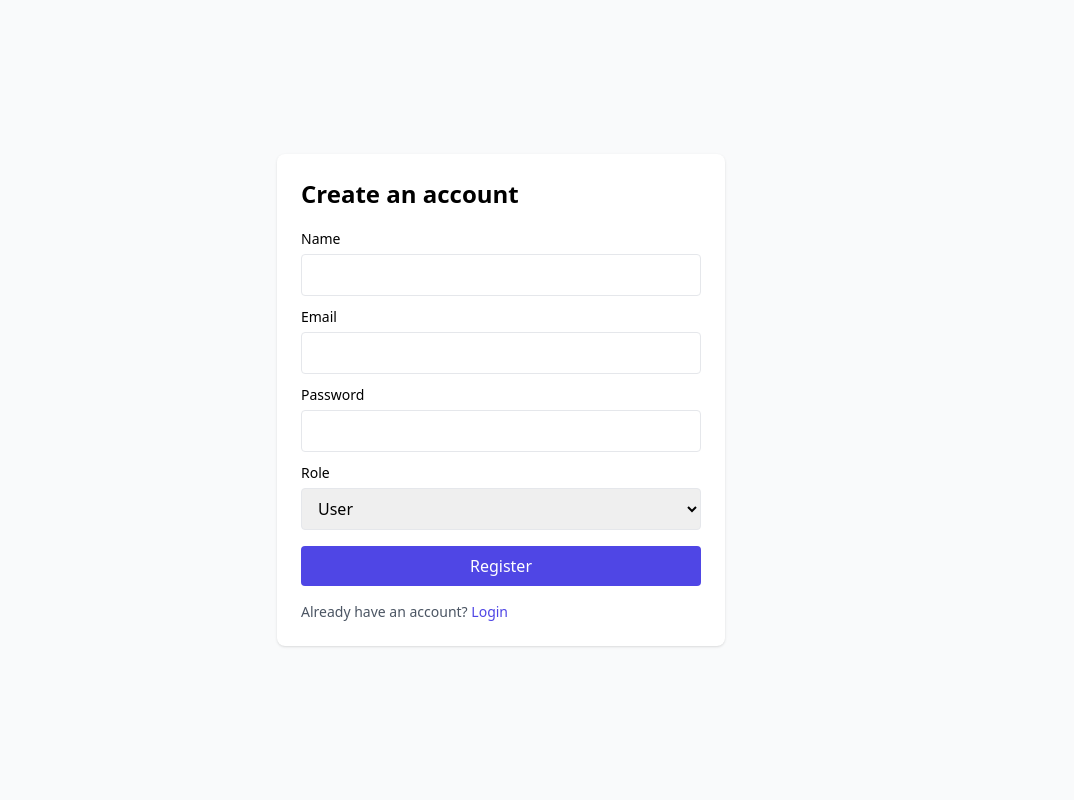
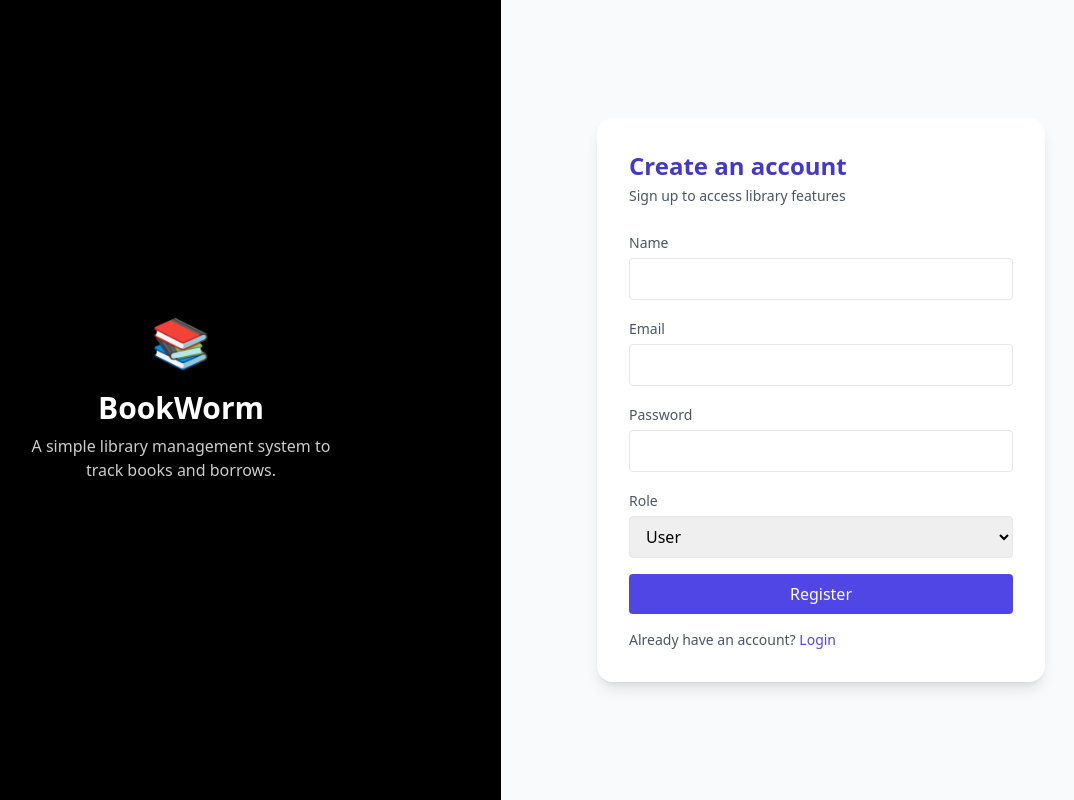
Before and after one commit to Udari2002/Library_new, a React app in the folder frontend/: page /auth/register in a window 1280 px wide. Shown: the whole page, without its empty margins (139-1213 px from the left). Built offline with nearby package versions, Linux system fonts and the light colour scheme; no server answers; the HTML template or start-up script is replaced by a standard one.

Commit message:
feat: implement AuthLayout component and refactor authentication pages to use it for consistent layout

```diff
--- /dev/null
+++ b/frontend/src/components/AuthLayout.jsx
@@ -0,0 +1,27 @@
+import React from "react";
+
+export default function AuthLayout({ children, title = "Welcome Back", subtitle = "Sign in to continue" }) {
+  return (
+    <div className="min-h-screen flex">
+      {/* Left panel - dark */}
+      <div className="hidden md:flex w-1/2 bg-black text-white items-center justify-center">
+        <div className="p-8 text-center max-w-sm">
+          <div className="text-5xl mb-6">📚</div>
+          <h2 className="text-3xl font-bold mb-2">BookWorm</h2>
+          <p className="opacity-80">A simple library management system to track books and borrows.</p>
+        </div>
+      </div>
+
+      {/* Right panel - form area */}
+      <div className="flex-1 flex items-center justify-center bg-gray-50 p-6">
+        <div className="w-full max-w-md">
+          <div className="bg-white rounded-2xl shadow-lg p-8">
+            <h1 className="text-2xl font-bold text-indigo-700 mb-1">{title}</h1>
+            <p className="text-sm text-gray-600 mb-6">{subtitle}</p>
+            {children}
+          </div>
+        </div>
+      </div>
+    </div>
+  );
+}
--- a/frontend/src/pages/auth/ForgotPassword.jsx
+++ b/frontend/src/pages/auth/ForgotPassword.jsx
@@ -1,6 +1,7 @@
 import React, { useState } from "react";
 import axios from "axios";
 import { Link } from "react-router-dom";
+import AuthLayout from "../../components/AuthLayout";
 
 const ForgotPassword = () => {
   const [email, setEmail] = useState("");
@@ -20,13 +21,10 @@ const ForgotPassword = () => {
   };
 
   return (
-    <div className="flex items-center justify-center min-h-screen bg-gray-100">
-      <div className="bg-white p-8 rounded-2xl shadow-lg w-96">
-        <h2 className="text-2xl font-bold text-center text-indigo-700 mb-6">
-          Forgot Password
-        </h2>
+    <AuthLayout title="Forgot Password" subtitle="We will send a reset link to your email">
       {message && <p className="text-green-600 text-sm mb-3">{message}</p>}
       {error && <p className="text-red-500 text-sm mb-3">{error}</p>}
+
       <form onSubmit={handleSubmit} className="space-y-4">
         <input
           type="email"
@@ -34,6 +32,7 @@ const ForgotPassword = () => {
           value={email}
           onChange={(e) => setEmail(e.target.value)}
           className="w-full px-4 py-2 border rounded-lg focus:ring-2 focus:ring-indigo-500"
+          required
         />
         <button
           type="submit"
@@ -42,13 +41,11 @@ const ForgotPassword = () => {
           Send Reset Link
         </button>
       </form>
+
       <div className="text-sm text-center mt-4">
-          <Link to="/auth/login" className="text-indigo-600 hover:underline">
-            Back to Login
-          </Link>
+        <Link to="/auth/login" className="text-indigo-600 hover:underline">Back to Login</Link>
       </div>
-      </div>
-    </div>
+    </AuthLayout>
   );
 };
 
--- a/frontend/src/pages/auth/Login.jsx
+++ b/frontend/src/pages/auth/Login.jsx
@@ -1,6 +1,7 @@
 import React, { useState } from "react";
 import { useNavigate, Link } from "react-router-dom";
 import { useAuth } from "../../context/AuthContext.jsx";
+import AuthLayout from "../../components/AuthLayout.jsx";
 
 export default function Login() {
   const { login } = useAuth();
@@ -27,22 +28,18 @@ export default function Login() {
   };
 
   return (
-    <div className="min-h-screen flex items-center justify-center bg-gray-50 p-6">
-      <form onSubmit={handleSubmit} className="bg-white w-full max-w-md shadow rounded-xl p-6 space-y-4">
-        <h1 className="text-2xl font-bold text-indigo-700">Library Login</h1>
+    <AuthLayout title="Welcome Back" subtitle="Sign in to your account">
+      {error && <div className="bg-red-50 border border-red-200 text-red-700 p-2 rounded mb-4">{error}</div>}
 
-        {error && (
-          <div className="bg-red-50 border border-red-200 text-red-700 p-2 rounded">{error}</div>
-        )}
-
-        <div className="space-y-1">
+      <form onSubmit={handleSubmit} className="space-y-4">
+        <div>
           <label htmlFor="email" className="text-sm text-gray-600">Email</label>
-          <input id="email" type="email" name="email" placeholder="you@example.com" value={form.email} onChange={handleChange} className="w-full border rounded-lg p-2" required />
+          <input id="email" type="email" name="email" placeholder="you@example.com" value={form.email} onChange={handleChange} className="w-full border rounded-lg p-2 mt-1" required />
         </div>
 
-        <div className="space-y-1">
+        <div>
           <label htmlFor="password" className="text-sm text-gray-600">Password</label>
-          <input id="password" type="password" name="password" placeholder="••••••••" value={form.password} onChange={handleChange} className="w-full border rounded-lg p-2" required />
+          <input id="password" type="password" name="password" placeholder="••••••••" value={form.password} onChange={handleChange} className="w-full border rounded-lg p-2 mt-1" required />
         </div>
 
         <div className="flex items-center justify-between">
@@ -53,6 +50,6 @@ export default function Login() {
 
         <p className="mt-4 text-sm text-gray-600">Don't have an account? <Link to="/auth/register" className="text-indigo-600">Register</Link></p>
       </form>
-    </div>
+    </AuthLayout>
   );
 }
--- a/frontend/src/pages/auth/Register.jsx
+++ b/frontend/src/pages/auth/Register.jsx
@@ -1,6 +1,7 @@
 import React, { useState } from "react";
 import { useNavigate, Link } from "react-router-dom";
 import { useAuth } from "../../context/AuthContext.jsx";
+import AuthLayout from "../../components/AuthLayout.jsx";
 
 export default function Register() {
   const { register } = useAuth();
@@ -27,40 +28,37 @@ export default function Register() {
   };
 
   return (
-    <div className="min-h-screen flex items-center justify-center bg-gray-50">
-      <form onSubmit={handleSubmit} className="w-full max-w-md bg-white p-6 rounded-lg shadow">
-        <h2 className="text-2xl font-semibold mb-4">Create an account</h2>
-        {error && <div className="text-sm text-red-600 mb-2">{error}</div>}
+    <AuthLayout title="Create an account" subtitle="Sign up to access library features">
+      {error && <div className="text-sm text-red-600 mb-2">{error}</div>}
 
-        <label className="block mb-2">
-          <span className="text-sm">Name</span>
+      <form onSubmit={handleSubmit} className="space-y-4">
+        <div>
+          <label className="text-sm text-gray-600">Name</label>
           <input name="name" value={form.name} onChange={handleChange} required className="mt-1 block w-full rounded border px-3 py-2" />
-        </label>
+        </div>
 
-        <label className="block mb-2">
-          <span className="text-sm">Email</span>
+        <div>
+          <label className="text-sm text-gray-600">Email</label>
           <input name="email" type="email" value={form.email} onChange={handleChange} required className="mt-1 block w-full rounded border px-3 py-2" />
-        </label>
+        </div>
 
-        <label className="block mb-2">
-          <span className="text-sm">Password</span>
+        <div>
+          <label className="text-sm text-gray-600">Password</label>
           <input name="password" type="password" value={form.password} onChange={handleChange} required className="mt-1 block w-full rounded border px-3 py-2" />
-        </label>
+        </div>
 
-        <label className="block mb-4">
-          <span className="text-sm">Role</span>
+        <div>
+          <label className="text-sm text-gray-600">Role</label>
           <select name="role" value={form.role} onChange={handleChange} className="mt-1 block w-full rounded border px-3 py-2">
             <option value="user">User</option>
             <option value="admin">Admin</option>
           </select>
-        </label>
+        </div>
 
-  <button type="submit" disabled={loading} className="w-full bg-indigo-600 disabled:opacity-50 text-white py-2 rounded">{loading ? "Creating..." : "Register"}</button>
+        <button type="submit" disabled={loading} className="w-full bg-indigo-600 disabled:opacity-50 text-white py-2 rounded">{loading ? "Creating..." : "Register"}</button>
 
-        <p className="mt-4 text-sm text-gray-600">
-          Already have an account? <Link to="/auth/login" className="text-indigo-600">Login</Link>
-        </p>
+        <p className="mt-4 text-sm text-gray-600">Already have an account? <Link to="/auth/login" className="text-indigo-600">Login</Link></p>
       </form>
-    </div>
+    </AuthLayout>
   );
 }
--- a/frontend/src/pages/auth/ResetPassword.jsx
+++ b/frontend/src/pages/auth/ResetPassword.jsx
@@ -1,6 +1,7 @@
 import React, { useState } from "react";
 import { useParams, useNavigate } from "react-router-dom";
 import axios from "axios";
+import AuthLayout from "../../components/AuthLayout";
 
 const ResetPassword = () => {
   const { token } = useParams();
@@ -30,11 +31,7 @@ const ResetPassword = () => {
   };
 
   return (
-    <div className="flex items-center justify-center min-h-screen bg-gray-100">
-      <div className="bg-white p-8 rounded-2xl shadow-lg w-96">
-        <h2 className="text-2xl font-bold text-center text-indigo-700 mb-6">
-          Reset Password
-        </h2>
+    <AuthLayout title="Reset Password" subtitle="Set a new password for your account">
       {message && <p className="text-green-600 text-sm mb-3">{message}</p>}
       {error && <p className="text-red-500 text-sm mb-3">{error}</p>}
       <form onSubmit={handleSubmit} className="space-y-4">
@@ -44,6 +41,7 @@ const ResetPassword = () => {
           value={password}
           onChange={(e) => setPassword(e.target.value)}
           className="w-full px-4 py-2 border rounded-lg focus:ring-2 focus:ring-indigo-500"
+          required
         />
         <input
           type="password"
@@ -51,6 +49,7 @@ const ResetPassword = () => {
           value={confirmPassword}
           onChange={(e) => setConfirmPassword(e.target.value)}
           className="w-full px-4 py-2 border rounded-lg focus:ring-2 focus:ring-indigo-500"
+          required
         />
         <button
           type="submit"
@@ -59,8 +58,7 @@ const ResetPassword = () => {
           Reset Password
         </button>
       </form>
-      </div>
-    </div>
+    </AuthLayout>
   );
 };
 
```
Also changed, not shown: frontend/src/pages/user/Dashboard.jsx (+51 -2 lines). Lines whose indentation alone changed are shown as unchanged.
